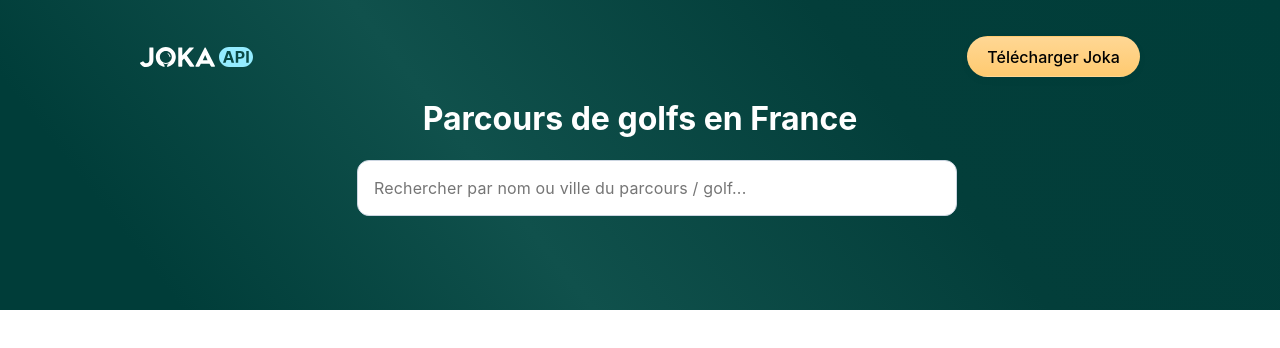
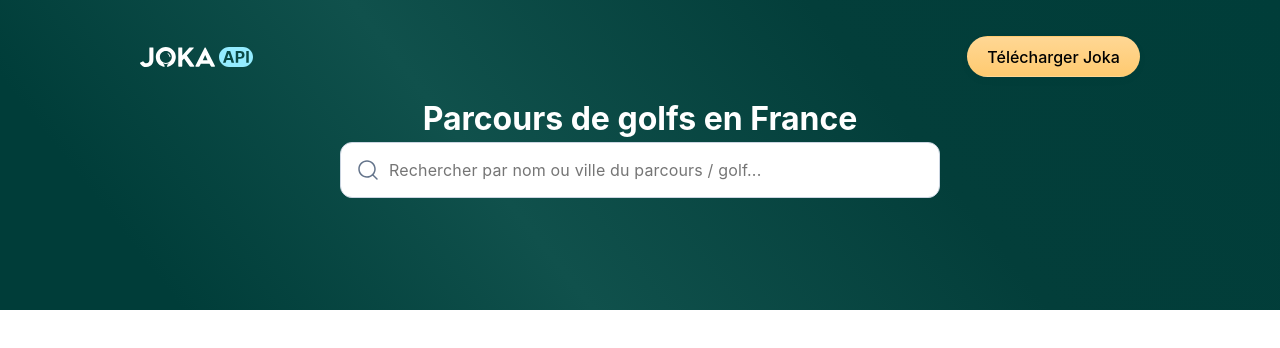
Before and after one commit to MattCSN/project-par-front, a React (Vite) app: page / in a window 1280 px wide. Shown: the top 348 px of the page. Built offline with nearby package versions, Linux system fonts and the light colour scheme; a web font is replaced by a local one.

Commit message:
feat(home-page): add icon into searchBar

```diff
--- a/src/components/ searchBar/SearchBar.css
+++ b/src/components/ searchBar/SearchBar.css
@@ -1,25 +1,31 @@
 .search-bar {
-    width: 566px;
+    width: 600px;
     height: 20px;
+    display: flex;
+    align-items: center;
+    position: relative;
 }
 
 .search-input {
     width: 100%;
     height: 100%;
-    padding: 17px 16px;
+    padding: 17px 16px 17px 48px;
     gap: 8px;
     border-radius: 12px;
-
     background: #FFFFFF;
     border: 1px solid #CBD5E1;
-
     color: #64748B;
-
     font-family: Inter, serif;
     font-size: 16px;
     font-weight: 400;
     line-height: 24px;
     letter-spacing: 0.01em;
     text-align: left;
+}
 
+.search-icon {
+    position: absolute;
+    left: 16px;
+    width: 24px;
+    height: 24px;
 }
--- a/src/components/ searchBar/SearchBar.tsx
+++ b/src/components/ searchBar/SearchBar.tsx
@@ -1,5 +1,6 @@
 import React, {useState} from 'react';
 import './SearchBar.css';
+import SearchIcon from "../../assets/svg/icons/search-icon.svg";
 
 const SearchBar: React.FC = () => {
     const [searchQuery, setSearchQuery] = useState('');
@@ -12,9 +13,11 @@ const SearchBar: React.FC = () => {
 
     return (
         <div className="search-bar">
+            <img src={SearchIcon} alt="Search Icon" className="search-icon"/>
             <input
                 type="text"
-                name="search-bar" id="search-bar"
+                name="search-bar"
+                id="search-bar"
                 className="search-input"
                 value={searchQuery}
                 onChange={handleSearchChange}
--- a/src/components/header/Header.tsx
+++ b/src/components/header/Header.tsx
@@ -10,8 +10,8 @@ function Header() {
             <div className="header-content">
                 <div className="header-info">
                     <div className="header-logos">
-                        <img src={LogoType} alt="Logo Type"/>
-                        <img src={LogoAPI} alt="Logo Type"/>
+                        <img src={LogoType} alt="JOKA"/>
+                        <img src={LogoAPI} alt="API"/>
                     </div>
                     <button>Télécharger Joka</button>
                 </div>
```
Also changed, not shown: src/assets/svg/icons/search-icon.svg (added).
